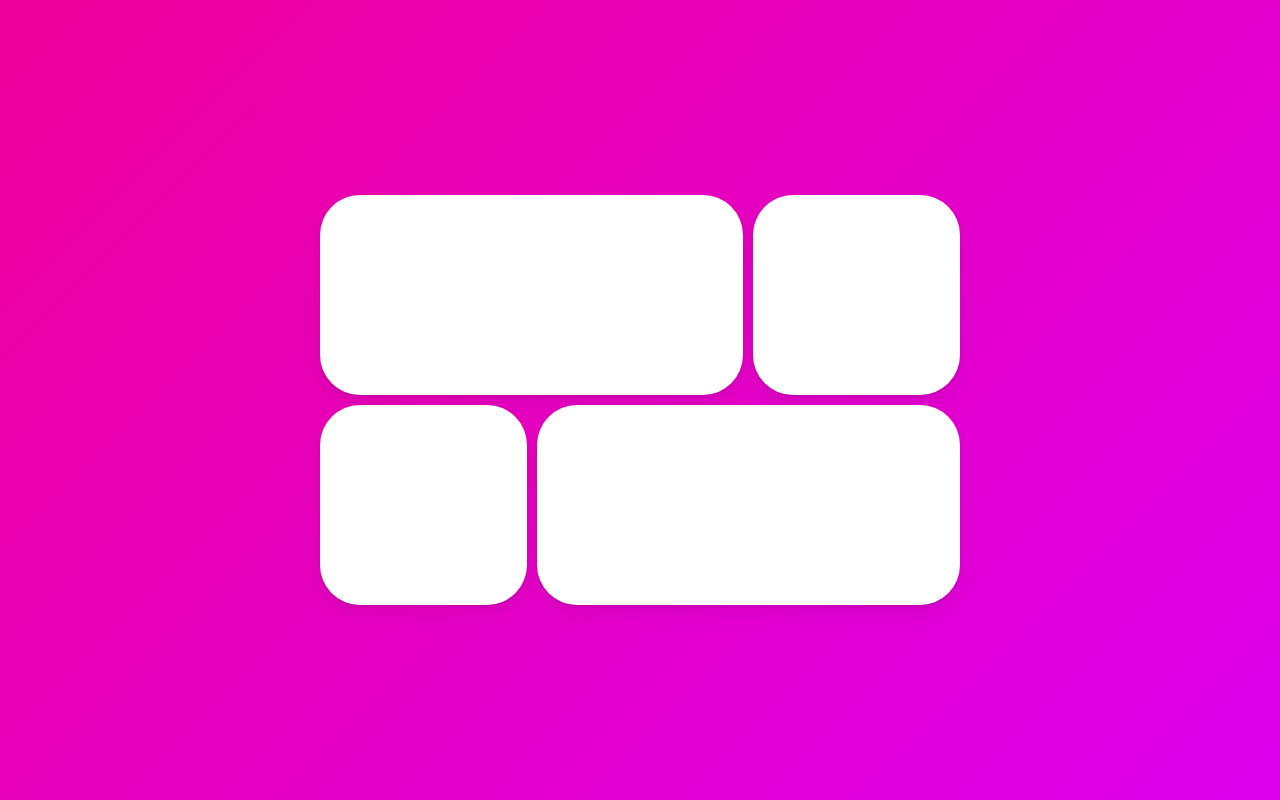
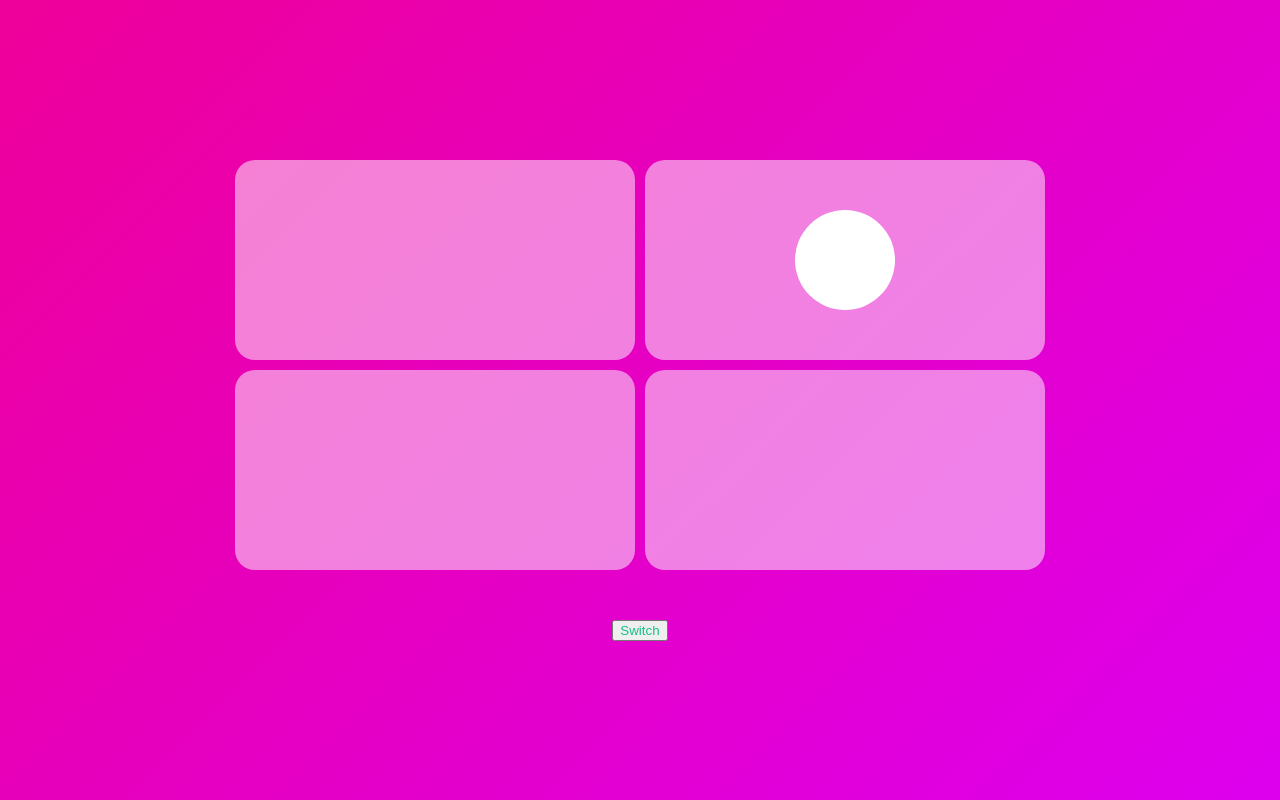
Before and after one commit to sangmin-yoon/React-animations, a React (Create React App) app: page / in a window 1280 px wide. Built offline with nearby package versions, Linux system fonts and the light colour scheme.

Commit message:
Code Challenge

```diff
--- a/src/App.tsx
+++ b/src/App.tsx
@@ -6,50 +6,76 @@ const Wrapper = styled(motion.div)`
   height: 100vh;
   width: 100vw;
   display: flex;
-  justify-content: space-around;
+  justify-content: center;
   align-items: center;
+  flex-direction: column;
 `;
 
 const Grid = styled.div`
   display: grid;
-  width: 50vw;
+  grid-template-columns: repeat(2, 1fr);
   gap: 10px;
-  grid-template-columns: repeat(3, 1fr);
-  div:first-child,
-  div:last-child {
-    grid-column: span 2;
-  }
+  margin-bottom: 50px;
 `;
+
+const Box = styled(motion.div)`
+  background-color: rgba(255, 255, 255, 0.5);
+  height: 200px;
+  width: 400px;
+  border-radius: 20px;
+  display: flex;
+  justify-content: center;
+  align-items: center;
+`;
+
+const Circle = styled(motion.div)`
+  height: 100px;
+  width: 100px;
+  border-radius: 50px;
+  background-color: white;
+`;
+
+const Switch = styled(motion.button)`
+  color: rgb(20, 192, 135);
+`;
+
+const switchVariants: Variants = {
+  click: { scale: 1.5, color: "rgb(43, 0, 255)" },
+};
 
 const Overlay = styled(motion.div)`
   width: 100%;
   height: 100%;
-
   position: absolute;
   display: flex;
   justify-content: center;
   align-items: center;
 `;
 
-const Box = styled(motion.div)`
-  height: 200px;
-  background-color: rgba(255, 255, 255, 1);
-  border-radius: 40px;
-  box-shadow: 0 2px 3px rgba(0, 0, 0, 0.1), 0 10px 20px rgba(0, 0, 0, 0.06);
-  display: flex;
-  justify-content: center;
-  align-items: center;
-  font-size: 28px;
-`;
+function App() {
+  const [circleC, SetCircleC] = useState(false);
+  const circleClicked = () => SetCircleC((prev) => !prev);
+  const [id, setId] = useState<null | string>(null);
 
-function App() {
-  const [id, setId] = useState<null | string>(null);
   return (
     <Wrapper>
       <Grid>
-        {["1", "2", "3", "4"].map((n) => (
-          <Box onClick={() => setId(n)} key={n} layoutId={n} />
-        ))}
+        <Box
+          whileHover={{
+            boxShadow: "-30px -30px 0px 30px  rgba(255, 255, 255, 0.498)",
+          }}
+          onClick={() => setId("1")}
+          layoutId="1"
+        />
+        <Box>{!circleC ? <Circle layoutId="circle" /> : null}</Box>
+        <Box>{circleC ? <Circle layoutId="circle" /> : null}</Box>
+        <Box
+          whileHover={{
+            boxShadow: "30px 30px 0px 30px  rgba(255, 255, 255, 0.498)",
+          }}
+          onClick={() => setId("2")}
+          layoutId="2"
+        />
       </Grid>
       <AnimatePresence>
         {id ? (
@@ -59,10 +85,24 @@ function App() {
             animate={{ backgroundColor: "rgba(0, 0, 0,0.5)" }}
             exit={{ backgroundColor: "rgba(0, 0, 0, 0.0)" }}
           >
-            <Box layoutId={id} style={{ width: "400px", height: "200px" }} />
+            <Box
+              layoutId={id}
+              style={{
+                width: "600px",
+                height: "300px",
+                backgroundColor: "white",
+              }}
+            />
           </Overlay>
         ) : null}
       </AnimatePresence>
+      <Switch
+        variants={switchVariants}
+        whileTap="click"
+        onClick={circleClicked}
+      >
+        Switch
+      </Switch>
     </Wrapper>
   );
 }
```
